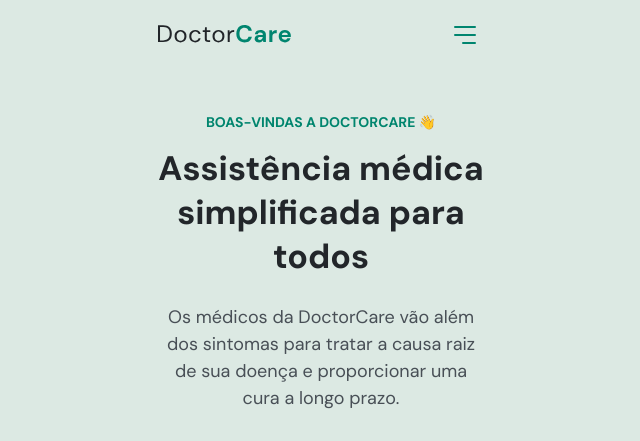
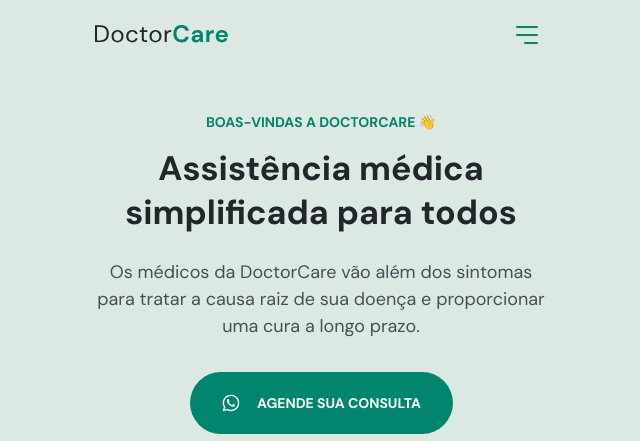
Before and after one commit to Helcony/NLW-Return, a plain HTML site: page index.html in a window 1280 px wide. Shown: the top 441 px of the page, without its empty margins (319-959 px from the left). Drawn offline with nearby package versions, Linux system fonts and the light colour scheme.

Commit message:
Update style.css

```diff
--- a/style.css
+++ b/style.css
@@ -70,7 +70,7 @@
 }
 
 .wrapper {
-    width: min(37.5rem, 100%);
+    width: min(50rem, 100%);
     margin-inline: auto;
     padding-inline: 2.4rem;
 }
```
